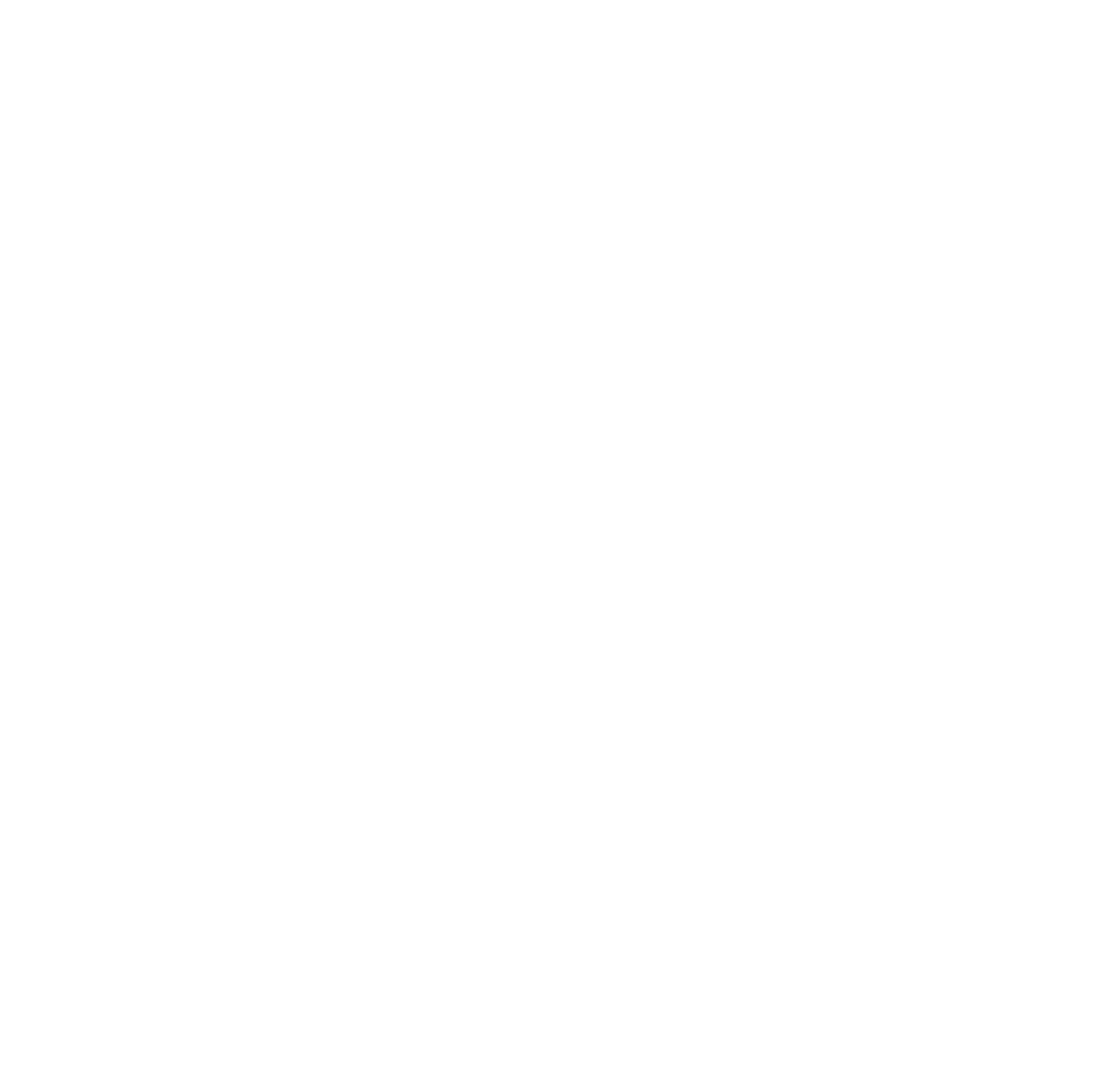
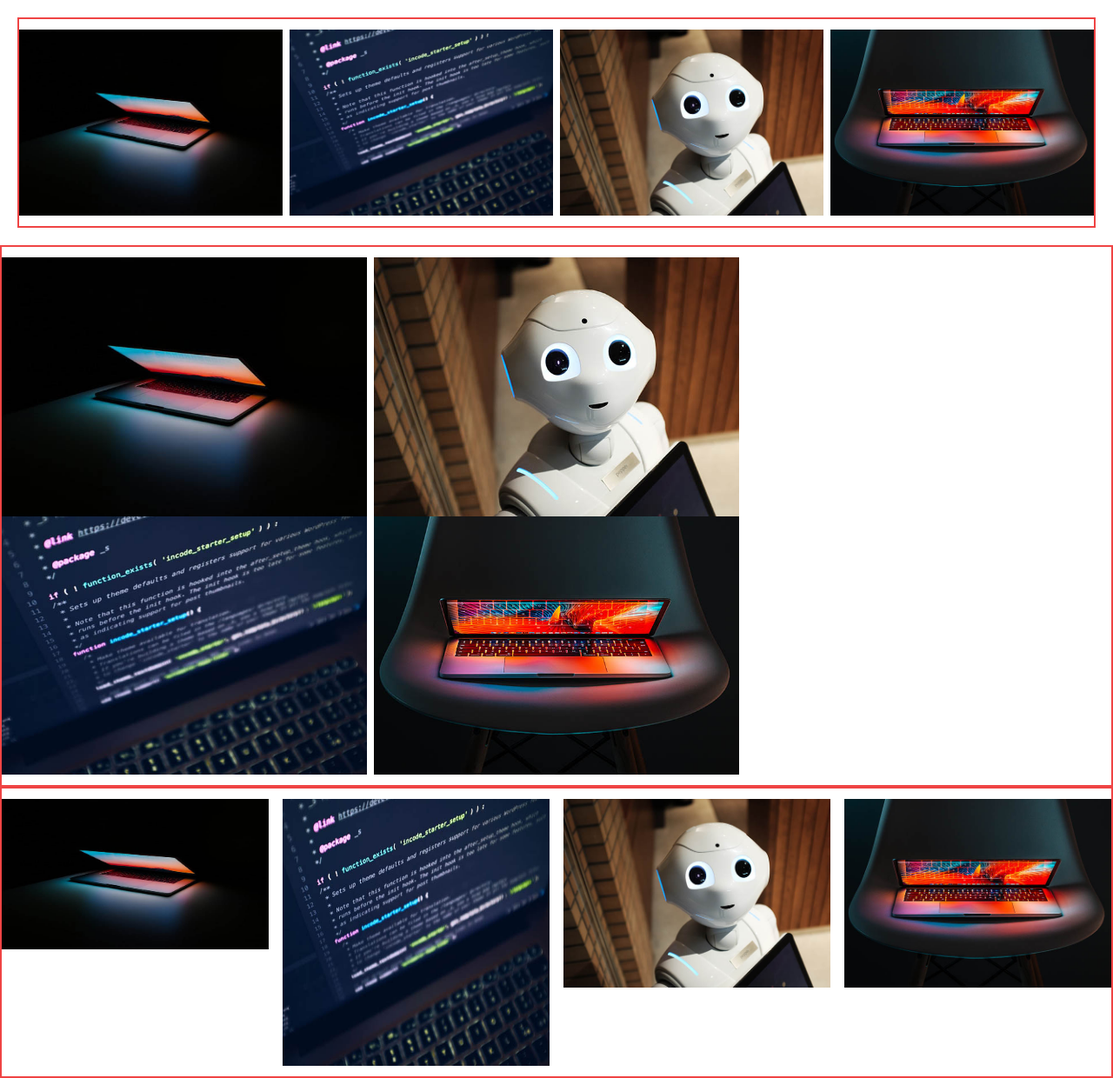
Before and after one commit to ingluisfelipemunoz/tailwind-sandbox-starter, a plain HTML site: page 12-columns/index.html in a window 1280 px wide. Shown: the whole page at 87% size. Before the commit the page ends 800 px from the top, so only its background shows below. Drawn offline with nearby package versions, Linux system fonts and the light colour scheme.

Commit message:
using columns class

```diff
--- a/12-columns/index.html
+++ b/12-columns/index.html
@@ -9,7 +9,26 @@
   </head>
   <body>
     <!-- Columns -->
+    <div class="columns-4 gap-2 m-5 border-2 py-3 border-red-500">
+      <img class="w-full" src="../assets/img/img1.jpg" alt="" />
+      <img class="w-full" src="../assets/img/img2.jpg" alt="" />
+      <img class="w-full" src="../assets/img/img3.jpg" alt="" />
+      <img class="w-full" src="../assets/img/img4.jpg" alt="" />
+    </div>
 
+    <div class="columns-xs gap-2 border-2 py-3 border-red-500">
+      <img class="w-full" src="../assets/img/img1.jpg" alt="" />
+      <img class="w-full" src="../assets/img/img2.jpg" alt="" />
+      <img class="w-full" src="../assets/img/img3.jpg" alt="" />
+      <img class="w-full" src="../assets/img/img4.jpg" alt="" />
+    </div>
+
+    <div class="columns-4 border-2 py-3 border-red-500">
+      <img class="w-full aspect-video" src="../assets/img/img1.jpg" alt="" />
+      <img class="w-full aspect-square" src="../assets/img/img2.jpg" alt="" />
+      <img class="w-full" src="../assets/img/img3.jpg" alt="" />
+      <img class="w-full" src="../assets/img/img4.jpg" alt="" />
+    </div>
     <!-- Aspect Ratio -->
   </body>
 </html>
```
